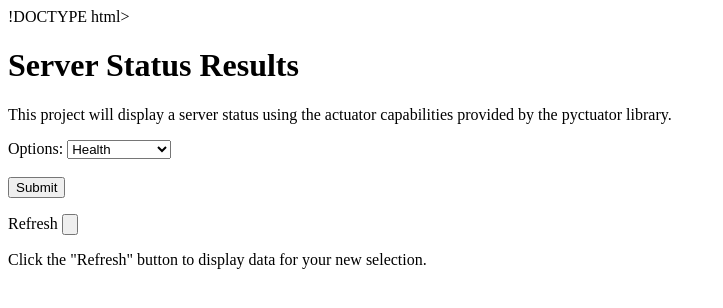
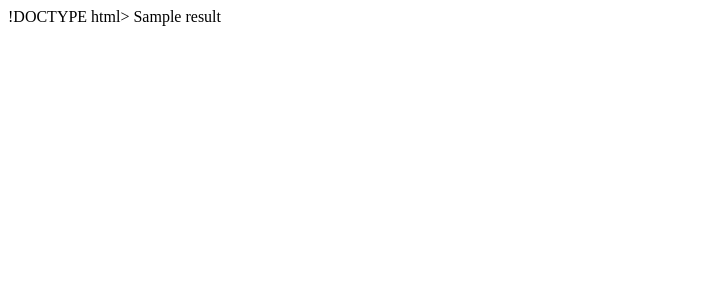
Before and after one commit to PeninahE/Actuator_Project_2, a Flask app: template actuator/templates/health.html in a window 1280 px wide. Shown: the top 308 px of the page, without its empty margins (0-723 px from the left). Run offline with Flask 3, Linux system fonts and the light colour scheme; the template is opened without the code that fills it: most values are stand-ins (such as "Sample title", 1, 10 or a date in 2020).

Commit message:
Added conditional statements to <actuator/__init__.py> file to display content based on page selected by the user.

```diff
--- a/actuator/__init__.py
+++ b/actuator/__init__.py
@@ -1,34 +1,44 @@
 # __init__.py
-from flask import Flask, render_template, redirect
+#from requests import requests
+import requests
+from flask import Flask, render_template, redirect, request
 
 
 def create_app():
     # create and configure the app
     app = Flask(__name__)
 
+    @app.route('/hello')
+    def hello ():
+        return "hello world"
+
     @app.route('/')
     def app_html():
         return render_template("app_html.html")
 
-    @app.route('/actuator/{endpoint}')
-    def actuator_results(endpoint):
-        if endpoint == "health":
-            return redirect("http://127.0.0.1:8000/pyctuator/health")
+    @app.route('/actuator', methods = ['POST'])
+    def actuator():
+        status_choice = request.form['status']
+        url = "http://127.0.0.1:8000/pyctuator/" + status_choice
+        actuator_response = requests.get(url)
 
-        elif endpoint == ",=metrics":
-            return redirect("http://127.0.0.1:8000/pyctuator/metrics")
+        if status_choice == "health":
+            return render_template("health.html", result = actuator_response.text)
 
-        elif endpoint == "env":
-            return redirect("http://127.0.0.1:8000/pyctuator/env")
-
-        elif endpoint == "logfile":
-            return redirect("http://127.0.0.1:8000/pyctuator/logfile")
-
-        elif endpoint == "httptrace":
-            return redirect("http://127.0.0.1:8000/pyctuator/httptrace")
-
-        elif endpoint == "threaddump":
-            return redirect("http://127.0.0.1:8000/pyctuator/threaddump")
-        else:
-            print("endpoint not found")
+        # elif status_choice == ",=metrics":
+        #     return redirect("http://127.0.0.1:8000/pyctuator/metrics")
+        #
+        # elif status_choice == "env":
+        #     return redirect("http://127.0.0.1:8000/pyctuator/env")
+        #
+        # elif status_choice == "logfile":
+        #     return redirect("http://127.0.0.1:8000/pyctuator/logfile")
+        #
+        # elif status_choice == "httptrace":
+        #     return redirect("http://127.0.0.1:8000/pyctuator/httptrace")
+        #
+        # elif status_choice == "threaddump":
+        #     return redirect("http://127.0.0.1:8000/pyctuator/threaddump")
+        # else:
+        #     print("status_choice not found")
     return app
--- a/actuator/templates/app_html.html
+++ b/actuator/templates/app_html.html
@@ -15,8 +15,8 @@
             <option value="metrics">Metrics</option>
             <option value="environment">Environment</option>
             <option value="logfile">Logfile</option>
-            <option value="http trace">HTTP Trace</option>
-            <option value="tread dump">Thread Dump</option>
+            <option value="httptrace">HTTP Trace</option>
+            <option value="threaddump">Thread Dump</option>
           </select>
           <br><br>
           <input type="submit" value="Submit">
--- a/actuator/templates/health.html
+++ b/actuator/templates/health.html
@@ -9,32 +9,8 @@
     </head>
 
     <body>
-        <h1>Server Status Results</h1>
-        <p>This project will display a server status using the actuator capabilities provided by the pyctuator library.</p>
-        <form>
-            <label for="options">Options:</label>
-          <select name="status" id="status">
-            <option value="health">Health</option>
-            <option value="metrics">Metrics</option>
-            <option value="environment">Environment</option>
-            <option value="logfile">Logfile</option>
-            <option value="http trace">HTTP Trace</option>
-            <option value="tread dump">Thread Dump</option>
-          </select>
-          <br><br>
-          <input type="submit" value="Submit">
-        </form>
-
-<p></p>
+        {{result}}
 
 
-        <form>
-
-                <label for="refresh"> Refresh </label>
-                <input type="button" >
-                <br>
-
-        </form>
-<p>Click the "Refresh" button to display data for your new selection.</p>
     </body>
 </html>
```
Also changed, not shown: tests/conftest.py (added, +40 -0 lines), tests/test_app_routes.py (added, +13 -0 lines), tests/test_conftest.py (added, +10 -0 lines), requirements.txt (line endings or trailing spaces).
